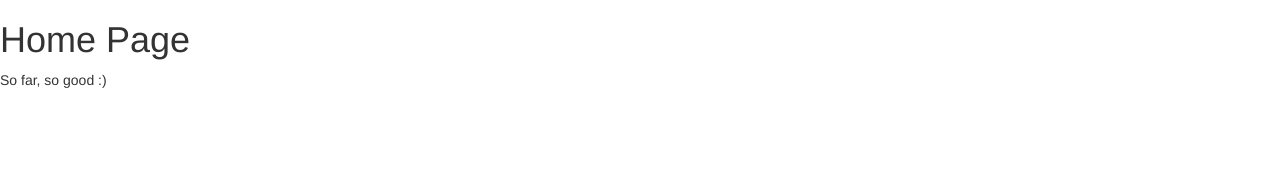
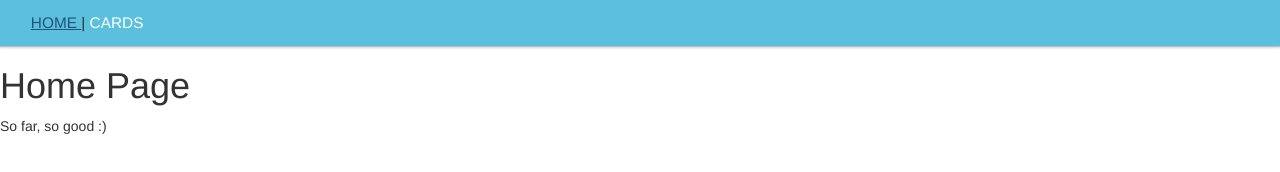
Before and after one commit to youpage/ng-cards, a website built with webpack: page app/index.html in a window 1280 px wide. Built offline with nearby package versions, Linux system fonts and the light colour scheme; some packages are replaced by stand-ins of ours.

Commit message:
Common module
Added a Toolbar and Navigator

```diff
--- a/app/app.component.js
+++ b/app/app.component.js
@@ -1,6 +1,8 @@
 const AppComponent = {
     template:
     `
+    <toolbar class="toolbar layout-row flex-none shadow-glow-z1">
+    </toolbar>
     <div class="scroll-y layout-column flex-shrink">
         <div ui-view></div>
     </div>
--- a/app/app.js
+++ b/app/app.js
@@ -8,12 +8,14 @@ import "./assets/styles.css";
 // Application Modules
 import AppComponent from './app.component';
 import Components from './components';
+import Common from './common';
 
 const app = angular
     .module('app', [
         uiRouter,
         // Application Modules
         Components,
+        Common,
     ])
     .component('app', AppComponent)
     .name;
--- a/app/assets/styles.css
+++ b/app/assets/styles.css
@@ -1,3 +1,36 @@
+body, html {
+    height: 100%;
+    position: relative;
+    min-height: 100%;
+}
+
+body {
+    overflow: hidden;
+    max-width: 100%;
+}
+
+a {
+    color:white;
+}
+
+a.active {
+    color: #23527c;
+    text-decoration: underline;
+}
+
+.toolbar {
+    position: relative;
+    font-size: 110%;
+    min-height: 3em;
+    padding: 0 2em;
+    background: #5bc0de;
+    align-items: center;
+}
+
+[name|="toolbar"] label {
+    font-weight: normal;
+    margin: 0;
+}
 
 
 /* Flex */
@@ -141,3 +174,11 @@
     overflow-y: hidden;
     overflow-x: auto;
 }
+
+.shadow-glow-z1{
+    box-shadow: 0px 0px 1px 1px rgba(0, 0, 0, 0.14), 0px 0px 2px 2px rgba(0, 0, 0, 0.098), 0px 0px 5px 1px rgba(0, 0, 0, 0.084);
+}
+
+.box-shadow-4{
+    box-shadow: 0 2px 4px -1px rgba(0,0,0,.2),0 4px 5px 0 rgba(0,0,0,.14),0 1px 10px 0 rgba(0,0,0,.12);
+}
--- /dev/null
+++ b/app/common/index.js
@@ -0,0 +1,14 @@
+import angular from 'angular';
+// import the modules that common module depends on
+import Toolbar from './toolbar';
+import Navigation from './navigation';
+
+const common = angular
+    .module('app.common', [
+        // list the modules that common module depends on
+        Toolbar,
+        Navigation,
+    ])
+    .name;
+
+export default common;
--- /dev/null
+++ b/app/common/navigation/index.js
@@ -0,0 +1,8 @@
+import NavigationComponent from './navigation.component';
+
+const navigation = angular
+  .module('navigation', [])
+  .component('navigation', NavigationComponent)
+  .name;
+
+export default navigation;
--- /dev/null
+++ b/app/common/navigation/navigation.component.js
@@ -0,0 +1,8 @@
+import templateUrl from './navigation.html';
+
+const NavigationComponent = {
+  restrict: 'E',
+  templateUrl,
+};
+
+export default NavigationComponent;
--- /dev/null
+++ b/app/common/navigation/navigation.html
@@ -0,0 +1,3 @@
+<a ui-sref-active="active" ui-sref="home"> HOME </a>
+|
+<a ui-sref-active="active" ui-sref="cards"> CARDS </a>
--- /dev/null
+++ b/app/common/toolbar/index.js
@@ -0,0 +1,8 @@
+import ToolbarComponent from './toolbar.component';
+
+const toolbar = angular
+    .module('toolbar', [])
+    .component('toolbar', ToolbarComponent)
+    .name;
+
+export default toolbar;
--- /dev/null
+++ b/app/common/toolbar/toolbar.component.js
@@ -0,0 +1,8 @@
+import templateUrl from './toolbar.html';
+
+const ToolbarComponent = {
+  restrict: 'E',
+  templateUrl,
+};
+
+export default ToolbarComponent;
--- /dev/null
+++ b/app/common/toolbar/toolbar.html
@@ -0,0 +1 @@
+<navigation class="flex-noshrink"></navigation>
```
